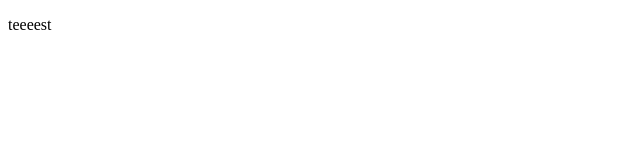
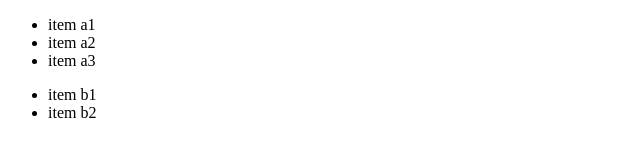
Before and after one commit to meirsadan/YH-Resume-HP, a plain HTML site: page index.html in a window 1280 px wide. Shown: the whole page, without its empty margins (0-640 px from the left). Drawn offline with nearby package versions, Linux system fonts and the light colour scheme.

Commit message:
Update index.html

```diff
--- a/index.html
+++ b/index.html
@@ -1,27 +1,39 @@
 <!DOCTYPE html>
 <html>
+
 <head>
     <meta charset="UTF-8">
     <title>title</title>
     <style type="text/css">
-
     </style>
     <script type="text/javascript">
         var _gaq = _gaq || [];
         _gaq.push(['_setAccount', 'UA-XXXXXXXX-Y']);
         _gaq.push(['_trackPageview']);
-   (function()
-   {
-    var ga = document.createElement('script'); ga.type = 'text/javascript'; ga.async = true;
+        (function () {
+            var ga = document.createElement('script');
+            ga.type = 'text/javascript';
+            ga.async = true;
             ga.src = ('https:' == document.location.protocol ? 'https://ssl' : 'http://www') + '.google-analytics.com/ga.js';
-    var s = document.getElementsByTagName('script')[0]; s.parentNode.insertBefore(ga, s);
+            var s = document.getElementsByTagName('script')[0];
+            s.parentNode.insertBefore(ga, s);
         })();
     </script>
 </head>
+
 <body>
-  <p>teeeest</p>
+    <ul>
+        <li>item a1</li>
+        <li>item a2</li>
+        <li>item a3</li>
+    </ul>
+    <ul>
+        <li>item b1</li>
+        <li>item b2</li>
+    </ul>
     <script src="//ajax.googleapis.com/ajax/libs/jquery/1.7.2/jquery.min.js" type="text/javascript"></script>
     <script src="//ajax.googleapis.com/ajax/libs/jqueryui/1.8.21/jquery-ui.min.js" type="text/javascript"></script>
     <script src="//ajax.googleapis.com/ajax/libs/angularjs/1.2.25/angular.min.js" type="text/javascript"></script>
 </body>
+
 </html>
```
Lines whose indentation alone changed are shown as unchanged.
